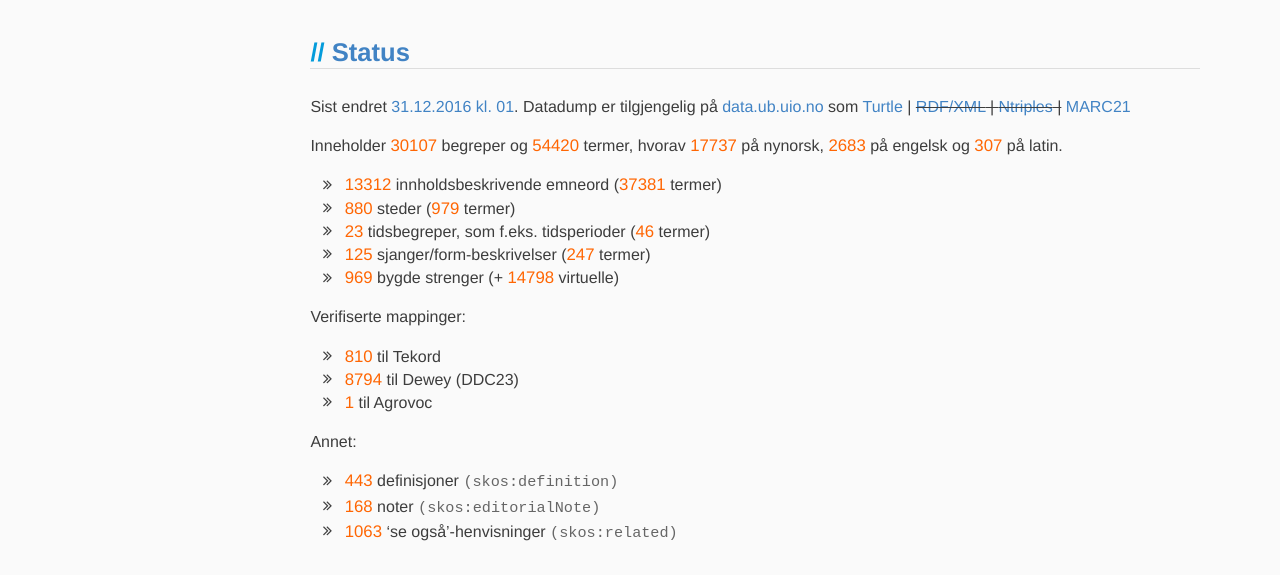
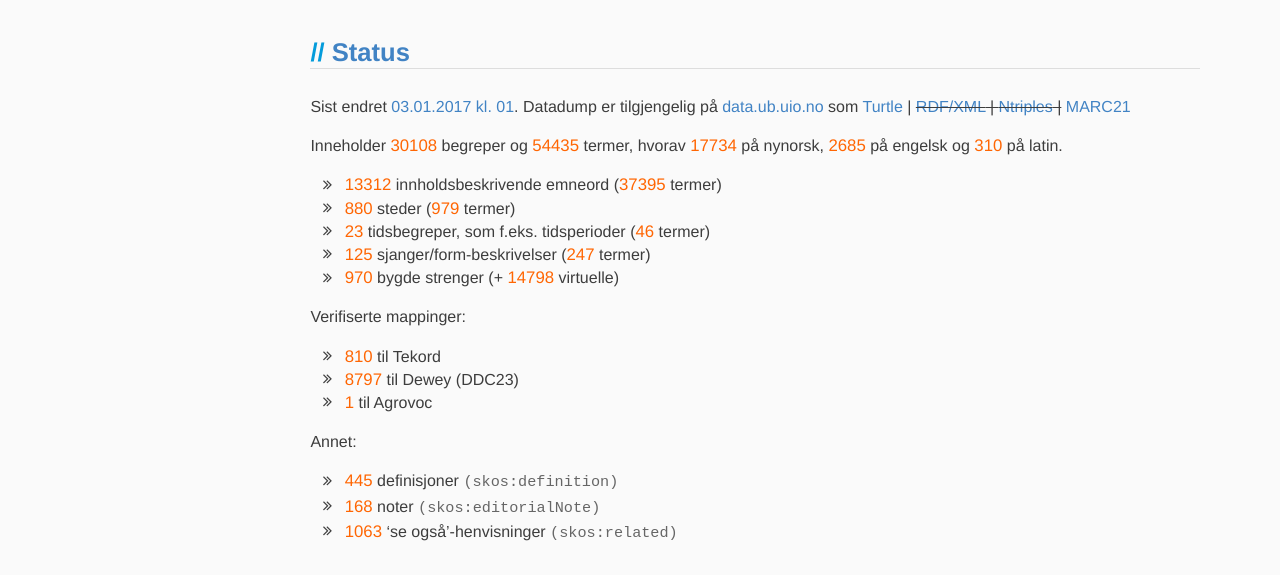
Before and after one commit to realfagstermer/realfagstermer.github.io, a Jekyll site: the page built from index.html, in a window 1280 px wide and 900 px high. Shown: the part 174-749 px from the top of the window. Built offline with Jekyll 4.4.1, drawn with Linux system fonts in a browser that asks for light colours; nearby versions of some CDN libraries; library files that are not in the unit come from our copies.

Commit message:
Update stats

```diff
--- a/_data/stats_current.json
+++ b/_data/stats_current.json
@@ -1,9 +1,9 @@
 {
-  "concepts": 30107,
+  "concepts": 30108,
   "conceptsWithoutStrings": 14340,
   "facets": {
     "CompoundConcept": {
-      "concepts": 969,
+      "concepts": 970,
       "prefLabels": {},
       "terms": 0
     },
@@ -58,18 +58,18 @@
     "Topic": {
       "altLabels": {
         "en": 305,
-        "la": 16,
-        "nb": 3409,
-        "nn": 4716
+        "la": 17,
+        "nb": 3421,
+        "nn": 4726
       },
       "concepts": 13312,
       "prefLabels": {
-        "en": 2326,
-        "la": 290,
+        "en": 2328,
+        "la": 292,
         "nb": 13312,
-        "nn": 13007
+        "nn": 12994
       },
-      "terms": 37381
+      "terms": 37395
     },
     "VirtualCompoundConcept": {
       "concepts": 14798,
@@ -79,25 +79,25 @@
   },
   "features": {
     "broadMatch": 1439,
-    "closeMatch": 1532,
-    "definition": 443,
+    "closeMatch": 1538,
+    "definition": 445,
     "editorialNote": 168,
-    "exactMatch": 6643,
+    "exactMatch": 6640,
     "narrowMatch": 0,
     "related": 1063,
     "relatedMatch": 3170
   },
   "mappings": {
     "agrovoc": 1,
-    "ddc": 8794,
+    "ddc": 8797,
     "tekord": 810
   },
   "terms": {
-    "_sum": 54420,
-    "en": 2683,
-    "la": 307,
-    "nb": 33693,
-    "nn": 17737
+    "_sum": 54435,
+    "en": 2685,
+    "la": 310,
+    "nb": 33706,
+    "nn": 17734
   },
-  "ts": 1483146853
+  "ts": 1483406053
 }
```
Also changed, not shown: _data/stats.json.
